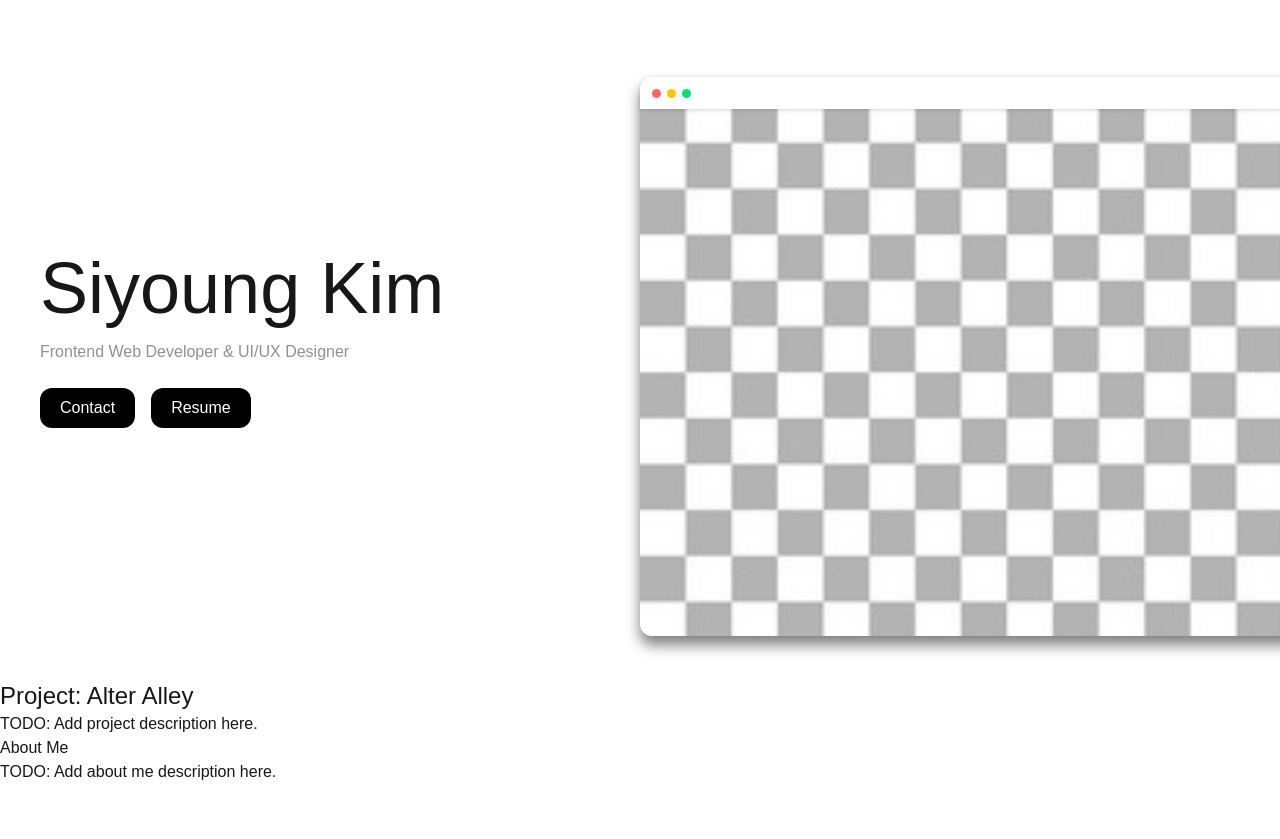
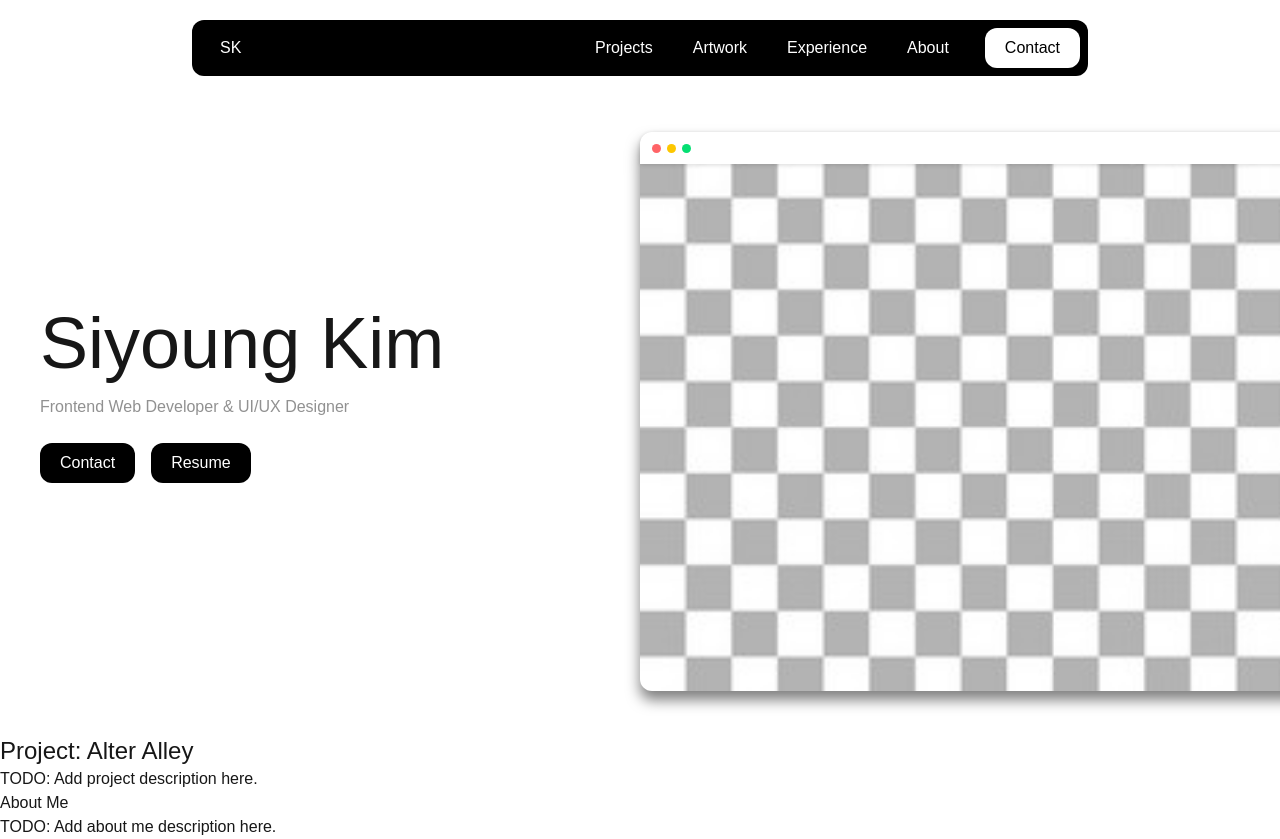
Before and after one commit to SiyoungK/portfolio, a Next.js app: page / in a window 1280 px wide. Shown: the top 839 px of the page. Before the commit the page ends 800 px from the top, so only its background shows below. Built offline with nearby package versions, Linux system fonts and the light colour scheme; a web font is replaced by a local one.

Commit message:
Add navigation bar UI

```diff
--- a/app/page.tsx
+++ b/app/page.tsx
@@ -1,10 +1,12 @@
 import HeroPage from "@/components/HeroPage";
+import Navigation from "@/components/Navigation";
 
 export default function Home() {
   return (
     <div >
       {/* TODO: Nav */}
-      <main>
+      <Navigation/>
+      <main className="pt-[55px]">
         {/* ================ Hero ================ */}
         <HeroPage/>
 
--- a/components/HeroPage.tsx
+++ b/components/HeroPage.tsx
@@ -2,7 +2,7 @@ import Image from "next/image";
 
 export default function HeroPage() {
   return (
-    <section className="grid grid-cols-1 md:grid-cols-2 h-[85vh] max-w-[100rem] mx-auto">
+    <section className="grid grid-cols-1 md:grid-cols-2 h-[85vh] max-w-400 mx-auto">
       {/* Text Section */}
       <div className="basis-1/2 my-auto">
         <div className="text-left p-10">
--- /dev/null
+++ b/components/Navigation.tsx
@@ -0,0 +1,34 @@
+export default function Navigation() {
+  return (
+    <nav className="flex justify-center w-screen">
+      <div className="bg-black flex fixed justify-between w-[70%] my-5 mx-auto p-2 rounded-xl z-9999">
+        {/* Logo */}
+        <button className="text-white py-2 px-5 rounded-xl">
+            SK
+        </button>
+        {/* Links */}
+        <div className="flex space-x-4">
+          <div className="hidden md:block">
+            <button className="text-white py-2 px-5 rounded-xl">
+              Projects
+            </button>
+            <button className="text-white py-2 px-5 rounded-xl">
+              Artwork
+            </button>
+            <button className="text-white py-2 px-5 rounded-xl">
+              Experience
+            </button>
+            <button className="text-white py-2 px-5 rounded-xl">
+              About
+            </button>
+          </div>
+          <div>
+            <button className="bg-white text-black py-2 px-5 rounded-xl">
+              Contact
+            </button>
+          </div>
+        </div>
+      </div>
+    </nav>
+  )
+}
```
